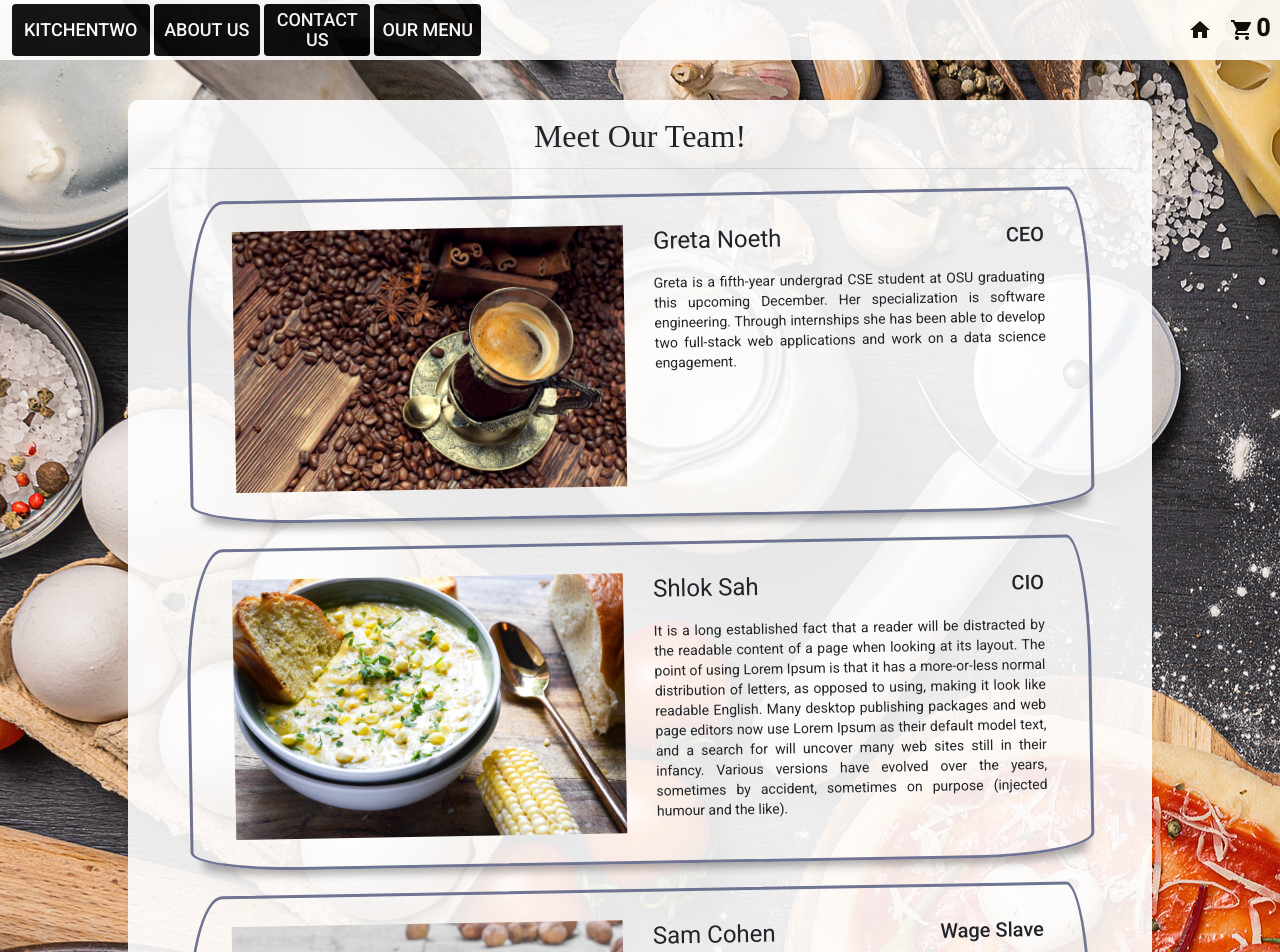
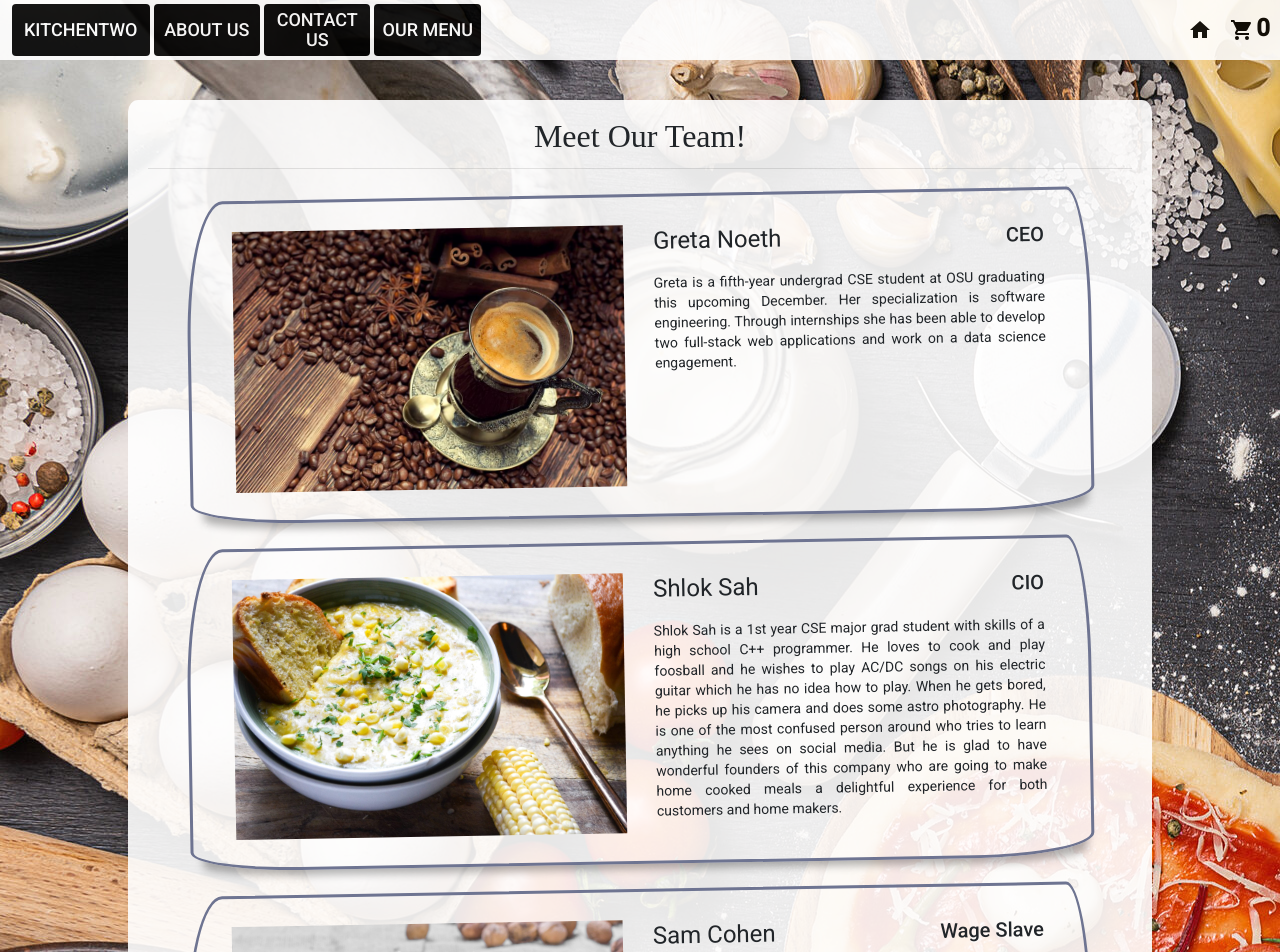
Before and after one commit to srcohen22/CSE5234, an Angular app in the folder frontend/my-app/: page /aboutus in a window 1280 px wide. Shown: the top 952 px of the page. Built offline with nearby package versions, Linux system fonts and the light colour scheme.

Commit message:
updated my desc

```diff
--- a/frontend/my-app/src/app/about-us/profiles.ts
+++ b/frontend/my-app/src/app/about-us/profiles.ts
@@ -6,7 +6,7 @@ export const PROFILE: AboutUs[] = [
     image: '../../assets/coffee.jpg',
     position: 'CEO'},
   { name: 'Shlok Sah',
-    description: 'It is a long established fact that a reader will be distracted by the readable content of a page when looking at its layout. The point of using Lorem Ipsum is that it has a more-or-less normal distribution of letters, as opposed to using, making it look like readable English. Many desktop publishing packages and web page editors now use Lorem Ipsum as their default model text, and a search for will uncover many web sites still in their infancy. Various versions have evolved over the years, sometimes by accident, sometimes on purpose (injected humour and the like).',
+    description: 'Shlok Sah is a 1st year CSE major grad student with skills of a high school C++ programmer. He loves to cook and play foosball and he wishes to play AC/DC songs on his electric guitar which he has no idea how to play. When he gets bored, he picks up his camera and does some astro photography. He is one of the most confused person around who tries to learn anything he sees on social media. But he is glad to have wonderful founders of this company who are going to make home cooked meals a delightful experience for both customers and home makers.',
     image: '../../assets/cornchowder.jpg',
     position: 'CIO'},
   { name: 'Sam Cohen',
```
